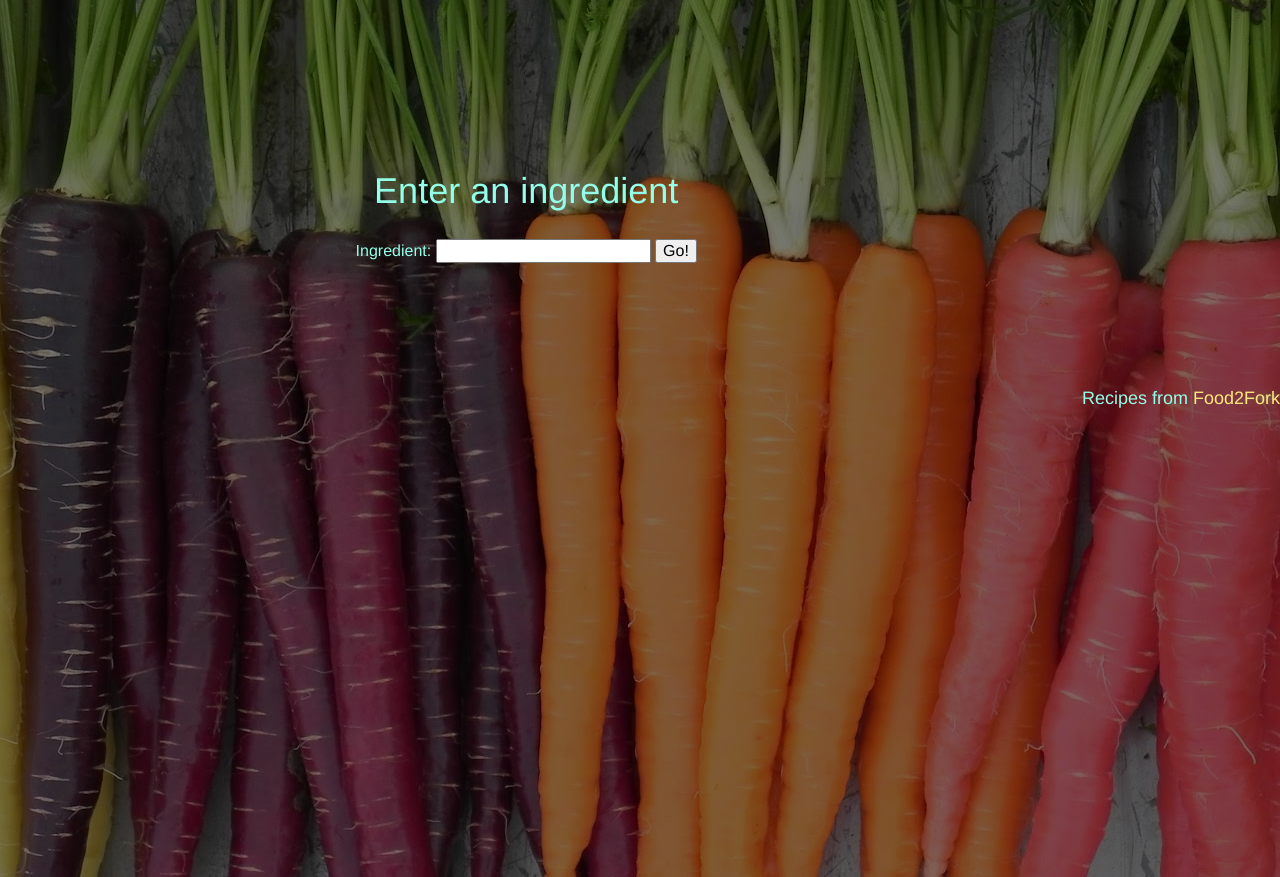
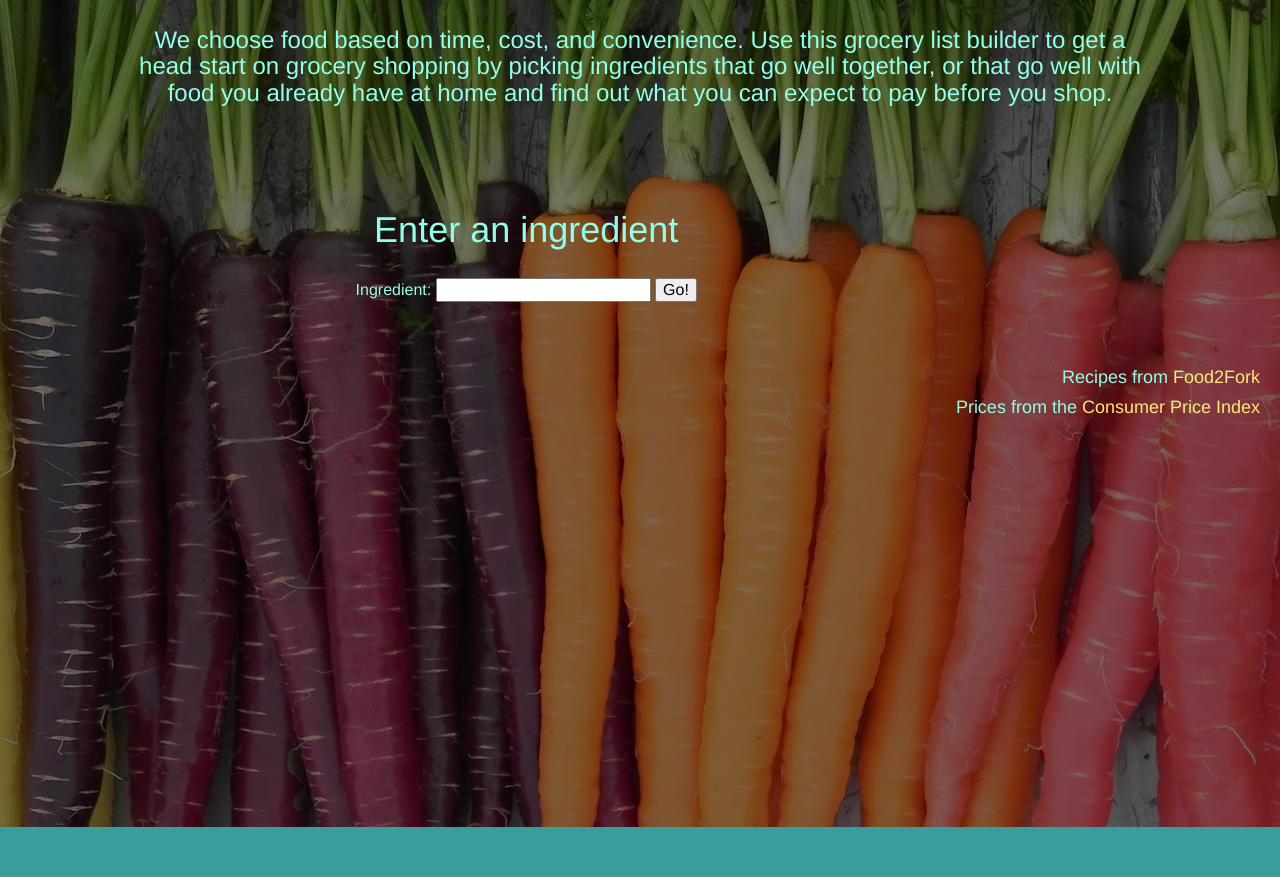
Before and after one commit to eambrose/choose-healthy, a Flask app: template templates/grocerylist.html in a window 1280 px wide. Shown: the part 73-950 px from the top of the page. After the commit the page ends 900 px from the top, so only its background shows below. Run offline with Flask 2, Linux system fonts and the light colour scheme; the template is opened without the code that fills it, so the values that code supplies are empty; parts of the project's set-up code (start-up, migrations or seed data) failed here and were passed over; some libraries are stand-ins or nearby versions.

Commit message:
added prices from cpi

```diff
--- a/app.py
+++ b/app.py
@@ -51,6 +51,7 @@ def grocerylist():
   pagetext = 'Enter an ingredient and we\'ll show you other ingredients you\'ll need to make popular recipes'
   pagetext2 = 'These are good to have on hand:'
   top_ingreds = pickle.load(open('top_ingreds.p','rb'))
+  top_ingreds = [x[0] for x in top_ingreds]
   if request.method=='GET':
       return render_template('grocerylist.html', page_title=page_title, pagetext=pagetext,top_ingreds=top_ingreds,pagetext2=pagetext2)
   else:
@@ -63,10 +64,27 @@ def newlist(ingred_of_int):
   pagetext = 'Here are some ingredients that go well with ' + ingred_of_int + ':'
   ingred_pairs = pickle.load(open('ingred_pairs.p','rb'))
   top_ingreds = pickle.load(open('top_ingreds.p','rb'))
+  prices = pickle.load(open('prices.p','rb'))
   pick_pairs = list(itertools.ifilter(lambda x: ingred_of_int in x, ingred_pairs))
   grocery_list = [pick_pairs[x][0] if pick_pairs[x][0] != ingred_of_int else pick_pairs[x][1] for x in range(len(pick_pairs))]
-  grocery_list = [x for x in grocery_list if x not in top_ingreds][:15]
-  return render_template('newlist.html', page_title=page_title, pagetext=pagetext, grocery_list=grocery_list)
+  top_ingreds = [x[0] for x in top_ingreds]
+  grocery_list = [x for x in grocery_list if x not in top_ingreds][:50]
+  price_list = []
+  total_cost = 0
+  for item in grocery_list:
+      if prices[item][0] == 'sorry no price':
+          price_list.append(item + '...................' + 'not listed')
+      elif len(prices[item]) == 1:
+          price_list.append(item + '...................' + prices[item][0])
+          total_cost += float(prices[item][0].split()[1])
+      elif len(prices[item]) == 2:
+          price_list.append(item + '....................' + prices[item][0] + '*')
+          total_cost += float(prices[item][0].split()[1])
+  price_list1 = price_list[:15]
+  price_list2 = price_list[15:]
+  return render_template('newlist.html', page_title=page_title, pagetext=pagetext, price_list1=price_list1,price_list2=price_list2)
+
+
 
 if __name__ == '__main__':
   app.run(port=33507, debug=True)
--- a/templates/backgroundpage.html
+++ b/templates/backgroundpage.html
@@ -6,7 +6,7 @@
     background: linear-gradient( rgba(0, 0, 0, 0.5), rgba(0, 0, 0, 0.5) ),  url('../static/berries.jpg');
     width: 100%;
     background-repeat: repeat;
-    margin-top: 100px;
+    margin-top: 80px;
 
 }
 </style>
@@ -71,7 +71,7 @@
      <br>
      <h3 align = 'center'> Let us help you choose to eat healthier with tools designed to make cooking fast and easy. Get started with our <a href='/grocerylist' style='color:#ffe87c'>Grocery List Builder</a></h3>
      <br><br><br> <br> <br>
-     <h4 align='right'> Data from the <a href="http://www.ers.usda.gov/data-products/food-environment-atlas.aspx" style='color:#ffe87c'>USDA's Food Environment Atlas</a></h4>
+     <h4 align='right' style='margin-right:20px'> Data from the <a href="http://www.ers.usda.gov/data-products/food-environment-atlas.aspx" style='color:#ffe87c'>USDA's Food Environment Atlas</a></h4>
              </td>
              <td width='5%'>
              </td>
--- a/templates/base.html
+++ b/templates/base.html
@@ -38,7 +38,7 @@ body {
     background: linear-gradient( rgba(0, 0, 0, 0.5), rgba(0, 0, 0, 0.5) ),  url('../static/veggies.jpg');
     height: 100%;
     background-repeat: repeat;
-    margin-top: 100px;
+    margin-top: 80px;
 }
 h1 {
     color: #93ffe8;
--- a/templates/grocerylist.html
+++ b/templates/grocerylist.html
@@ -6,13 +6,17 @@
     background: linear-gradient( rgba(0, 0, 0, 0.5), rgba(0, 0, 0, 0.5) ),  url('../static/carrots.jpg');
     width: 100%;
     background-repeat: repeat;
-    margin-top: 150px;
+    margin-top: 100px;
 }
 </style>
 <body>
+<div align='center' style='width:80%'>
+<h3 align='center'>We choose food based on time, cost, and convenience. Use this grocery list builder to get a head start on grocery shopping by picking ingredients that go well together, or that go well with food you already have at home and find out what you can expect to pay before you shop.</h3>
+    </div>
 <table>
     <tr>
      <td width='60%'>
+
          <br>
          <h3 align='center'> {{pagetext}}</h3>
          <br>
@@ -59,9 +63,7 @@
 </table>
     <br>
     <br>
-    <br>
-    <br>
-    <br>
-    <h4 align='right'> Recipes from <a href="http://food2fork.com/" style='color:#ffe87c'>Food2Fork</a></h4>
+    <h4 align='right' style='margin-right:20px'> Recipes from <a href="http://food2fork.com/" style='color:#ffe87c'>Food2Fork</a></h4>
+    <h4 align='right' style='margin-right:20px'> Prices from the <a href="http://www.bls.gov/cpi/" style='color:#ffe87c'>Consumer Price Index</a></h4>
 </body>
 {% endblock %}
```
Also changed, not shown: templates/newlist.html (+60 -7 lines), 3 other files.
